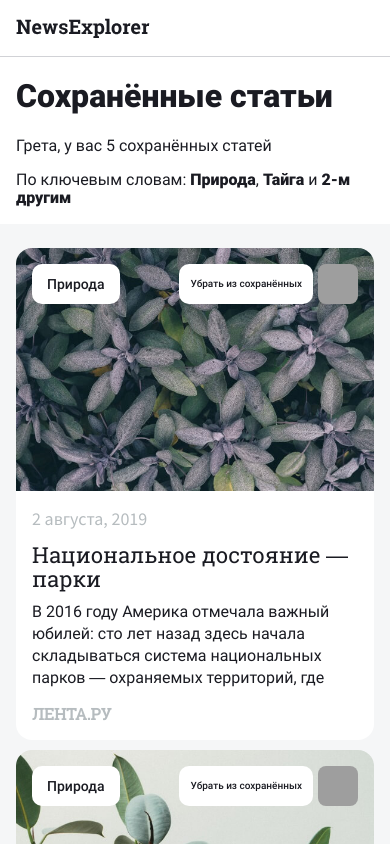
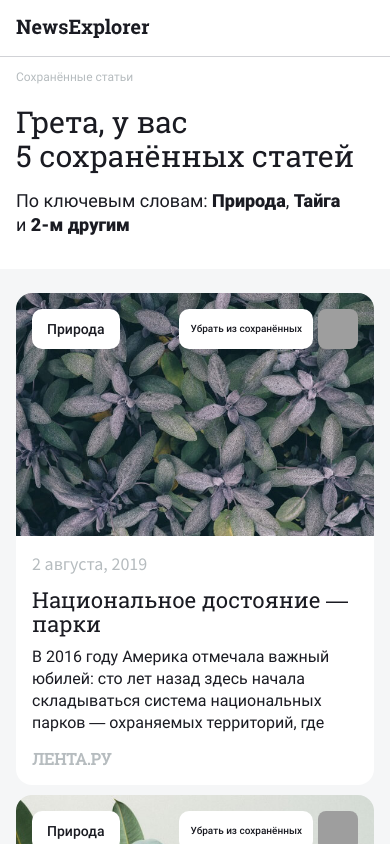
Before and after one commit to Vooooodoo/news-explorer-frontend, a React (Create React App) app: page /saved-news in a window 390 px wide. Shown: the top 844 px of the page. Built offline with nearby package versions, Linux system fonts and the light colour scheme; grey boxes are pictures that could not be loaded.

Commit message:
feat: реализовать секцию SavedNewsHeader

```diff
--- a/src/components/SavedNewsHeader/SavedNewsHeader.css
+++ b/src/components/SavedNewsHeader/SavedNewsHeader.css
@@ -1,18 +1,52 @@
-/* .saved-news-header {
-  margin: 0 -104px;
-  padding: 0 104px;
+.saved-news-header__title {
+  font-weight: normal;
+  font-size: 18px;
+  line-height: 24px;
+  color: #B6BCBF;
+  margin: 0 0 28px;
+}
+
+.saved-news-header__subtitle {
+  font-family: 'Roboto Slab', Arial, sans-serif;
+  font-weight: normal;
+  font-size: 40px;
+  line-height: 46px;
+  max-width: 530px;
+  margin: 0 0 30px;
+}
+
+.saved-news-header__text {
+  font-weight: normal;
+  font-size: 18px;
+  line-height: 24px;
+  margin: 0 0 56px;
 }
 
 @media all and (max-width: 1023px) {
-  .saved-news-header {
-    margin: 0 -40px;
-    padding: 0 40px;
+  .saved-news-header__title {
+    font-size: 14px;
+    margin: 0 0 16px;
+  }
+
+  .saved-news-header__subtitle {
+    font-size: 30px;
+    line-height: 34px;
+    max-width: 350px;
+    margin: 0 0 16px;
+  }
+
+  .saved-news-header__text {
+    font-size: 14px;
+    margin: 0 0 32px;
   }
 }
 
 @media all and (max-width: 499px) {
-	.saved-news-header {
-    margin: 0 -16px;
-    padding: 0 16px;
+  .saved-news-header__title {
+    font-size: 12px;
   }
-} */
+
+  .saved-news-header__text {
+    font-size: 18px;
+  }
+}
```
